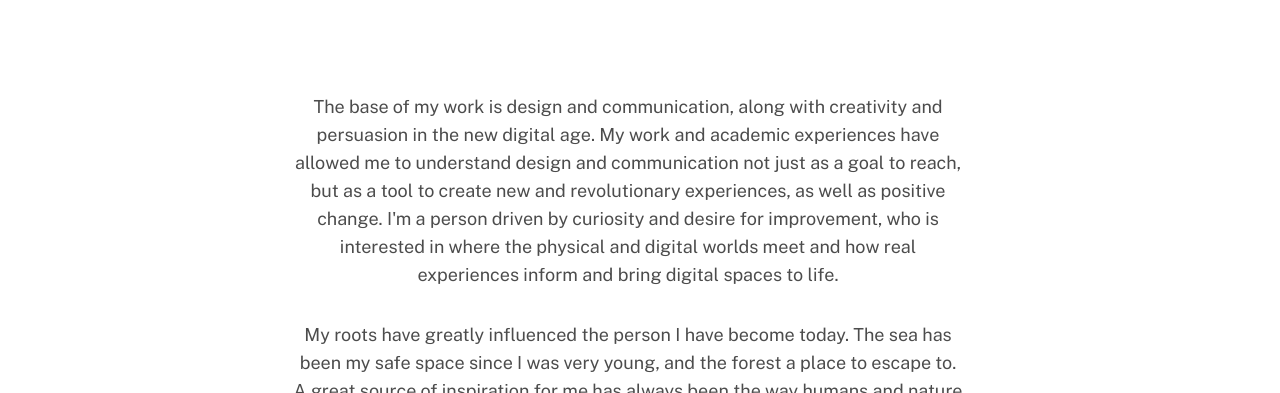
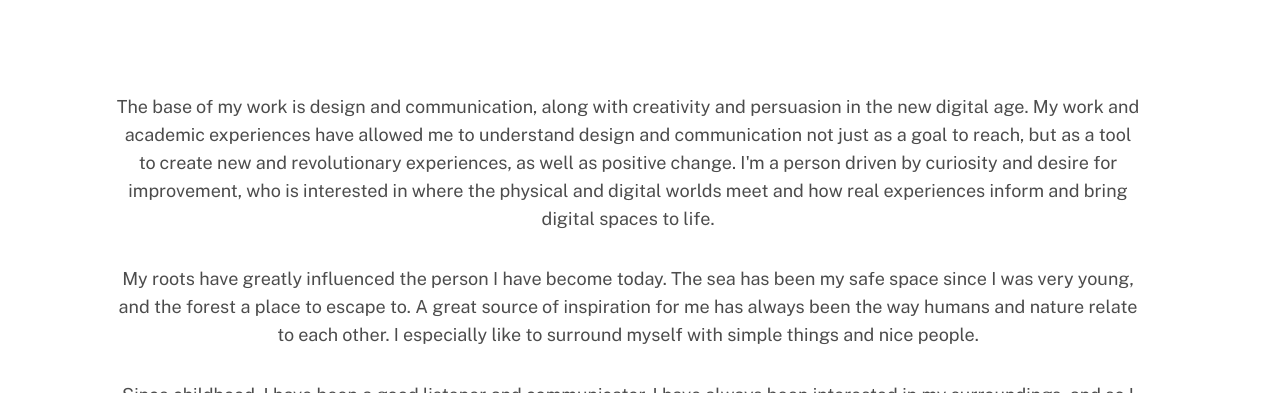
Before and after one commit to sararibot/personal-website, an Astro site: page /about in a window 1280 px wide. Shown: the part 407-800 px from the top of the page. Built offline with nearby package versions, Linux system fonts and the light colour scheme; Astro itself is replaced by a stand-in of ours.

Commit message:
about change

```diff
--- a/src/pages/about.astro
+++ b/src/pages/about.astro
@@ -14,7 +14,7 @@ import Hero from '../components/Hero.astro';
 
     <div class="mt-12 pt-12 ml-6 mr-12 px-8">
       <div class="flex flex-col items-center space-y-8">
-          <div class="w-full max-w-2xl text-center text-lg mx-auto">
+          <div class="w-full max-w-5xl text-center text-lg mx-auto">
               <p>
                   The base of my work is design and communication, along with creativity and
                   persuasion in the new digital age. My work and academic experiences have
@@ -27,7 +27,7 @@ import Hero from '../components/Hero.astro';
               </p>
           </div>
 
-          <div class="w-full max-w-2xl text-center text-lg mx-auto">
+          <div class="w-full max-w-5xl text-center text-lg mx-auto">
             <p>
                 My roots have greatly influenced the person I have become today.
                 The sea has been my safe space since I was very young, and the
@@ -38,7 +38,7 @@ import Hero from '../components/Hero.astro';
             </p>
         </div>
 
-        <div class="w-full max-w-2xl text-center text-lg mx-auto">
+        <div class="w-full max-w-5xl text-center text-lg mx-auto">
           <p>
               Since childhood, I have been a good listener and communicator. I have
               always been interested in my surroundings, and so I want my work
```
